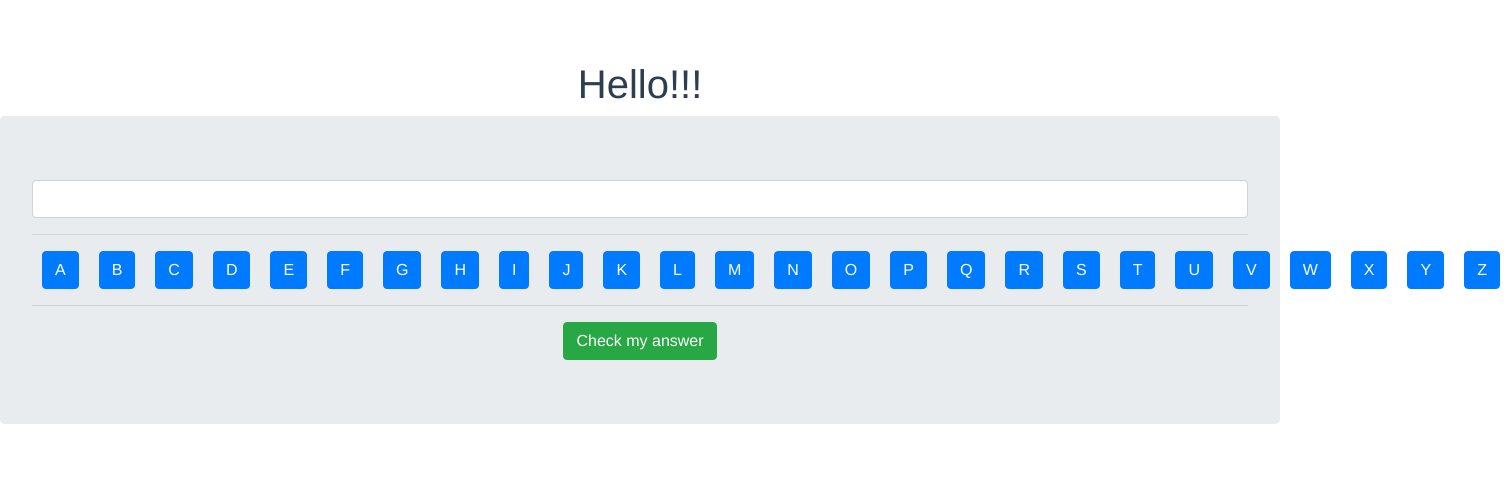
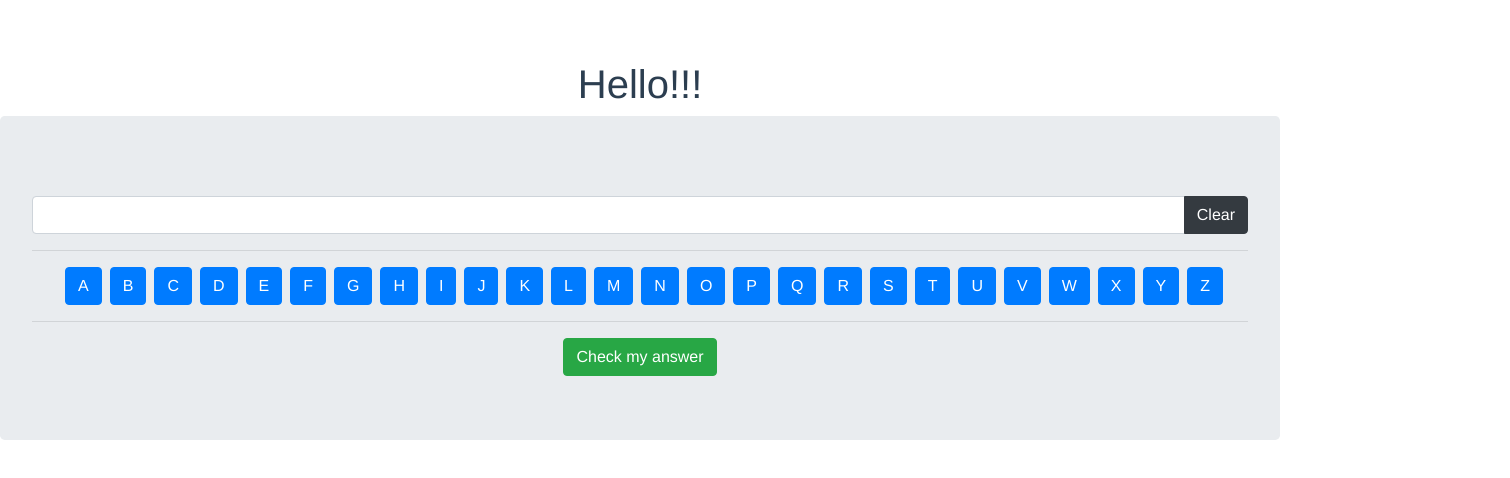
Before and after one commit to vijaykrajpoot/english-monkey-ui, a Vue app: page / in a window 1280 px wide. Both pictures are taken after a click on the button "I am ready!!!". Shown: the top 478 px of the page, 1510 px wide, since content can reach past the window. Built offline with nearby package versions, Linux system fonts and the light colour scheme.

Commit message:
Added support fir click event

```diff
--- a/src/components/EnglishMonkey.vue
+++ b/src/components/EnglishMonkey.vue
@@ -1,30 +1,33 @@
 <template>
-    <div class="english-monkey-container">
+
+    <div>
       <b-jumbotron>
           <div v-if="show === 1">
               <b-button block variant="primary"> {{ mySpelling }} </b-button>
           </div>
           <div v-else-if="show===2">
-            <div class="form-group">
-              <input type="text" v-model="spellInput" id="spellInput"  class="form-control">
-            </div>
+            <b-input-group class="mt-3">
+              <b-form-input v-model="spellInput" >  </b-form-input>
+              <b-input-group-append>
+                <b-button variant="dark" @click="clearInput" >Clear</b-button>
+              </b-input-group-append>
+            </b-input-group>
           </div>
           <div v-else-if="show===3">
-              <b-button block variant="success"> Good Job !!! </b-button>
+              <b-button block variant="success" disabled> Good Job !!! </b-button>
           </div>
           <div v-else-if="show===4">
-            <b-button block variant="danger"> Wrong Answer !!! </b-button>
+            <b-button block variant="danger" disabled > Wrong Answer !!! </b-button>
          </div>
-
         <hr class="line">
-          <b-button-group>
-            <div class="btn_name" :key="letter" v-for="letter in atoz">
-                <b-button variant="primary">  {{ letter}} </b-button>
+          <div>
+              <b-button class="ml-2" variant="primary"  @click="inputLetter" :value="letter" v-for="letter in atoz"  :key="letter">
+               {{letter}}
+              </b-button>
           </div>
-          </b-button-group>
           <hr class="line">
           <div v-if="show===1">
-                <b-button variant="success" @click="toggle" > I am ready!!! </b-button>
+              <b-button variant="success" @click="toggle"  > I am ready!!! </b-button>
           </div>
           <div v-if="show===2">
               <b-button variant="success" @click="isCorrectSpelling" > Check my answer</b-button>
@@ -33,7 +36,7 @@
               <b-button variant="success" @click="isCorrectSpelling" > Next Spelling</b-button>
           </div>
             <div v-if="show===4">
-               <b-button variant="dark" @click="toggle" > Try Again!!! </b-button>
+              <b-button variant="dark" @click="toggle"  > Try Again!!! </b-button>
           </div>
       </b-jumbotron>
     </div>
@@ -42,34 +45,37 @@
 <script>
 export default {
   name :"EnglishMonkey",
-
   props :{
-    currentSpelling: Object,
-
+    currentSpelling: Object
   },
   data() {
     return {
+        spellInput:"",
         show: 1,
-      spellInput:"",
-      mySpelling:this.currentSpelling.spelling
+        inLetter:"",
+        mySpelling:this.currentSpelling.spelling,
       }
   },
   methods: {
     toggle() {
       console.log('Toggle button clicked')
+      this.spellInput=""
       this.show = 2
-      // if(this.show){
-      //   this.mySpelling=this.currentSpelling.spelling
-      // }else{
-      //   this.mySpelling="####"
-      // }
+
     },
     isCorrectSpelling() {
-        if(this.mySpelling===this.spellInput){
+        if(this.mySpelling.toUpperCase() ===this.spellInput.toUpperCase()){
           this.show = 3
         }else{
           this.show = 4
         }
+    },
+    inputLetter:function(event){
+        this.inLetter = event.currentTarget.value
+        this.spellInput=this.spellInput+this.inLetter
+    },
+    clearInput(){
+       this.spellInput=""
     }
   },
   computed: {
@@ -80,15 +86,7 @@ export default {
           }
       return letters
     }
-  },
-  variant() {
-    let variants = []
-    for(let i = "A".charCodeAt(0); i <= "Z".charCodeAt(0); i++) {
-          variants.push(String.fromCharCode([i]))
   }
-    return variants;
-  }
-
 }
 </script>
 
```
Lines whose indentation alone changed are shown as unchanged.
